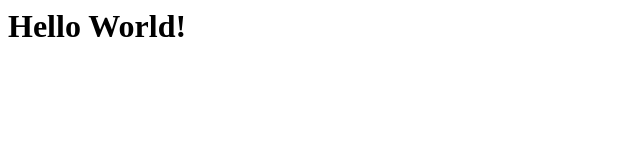
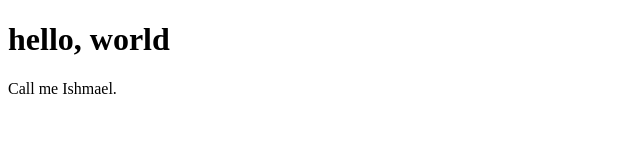
Before and after one commit to chaitanyabhasme/sample, a plain HTML site: page index.html in a window 1280 px wide. Shown: the whole page, without its empty margins (0-640 px from the left). Drawn offline with Linux system fonts and the light colour scheme.

Commit message:
add more html tags

```diff
--- a/index.html
+++ b/index.html
@@ -1 +1,10 @@
-<h1>Hello World!</h1>
+<!DOCTYPE html>
+<html>
+  <head>
+    <title></title>
+  </head>
+  <body>
+    <h1>hello, world</h1>
+      <p>Call me Ishmael.</p>
+  </body>
+</html>
```
